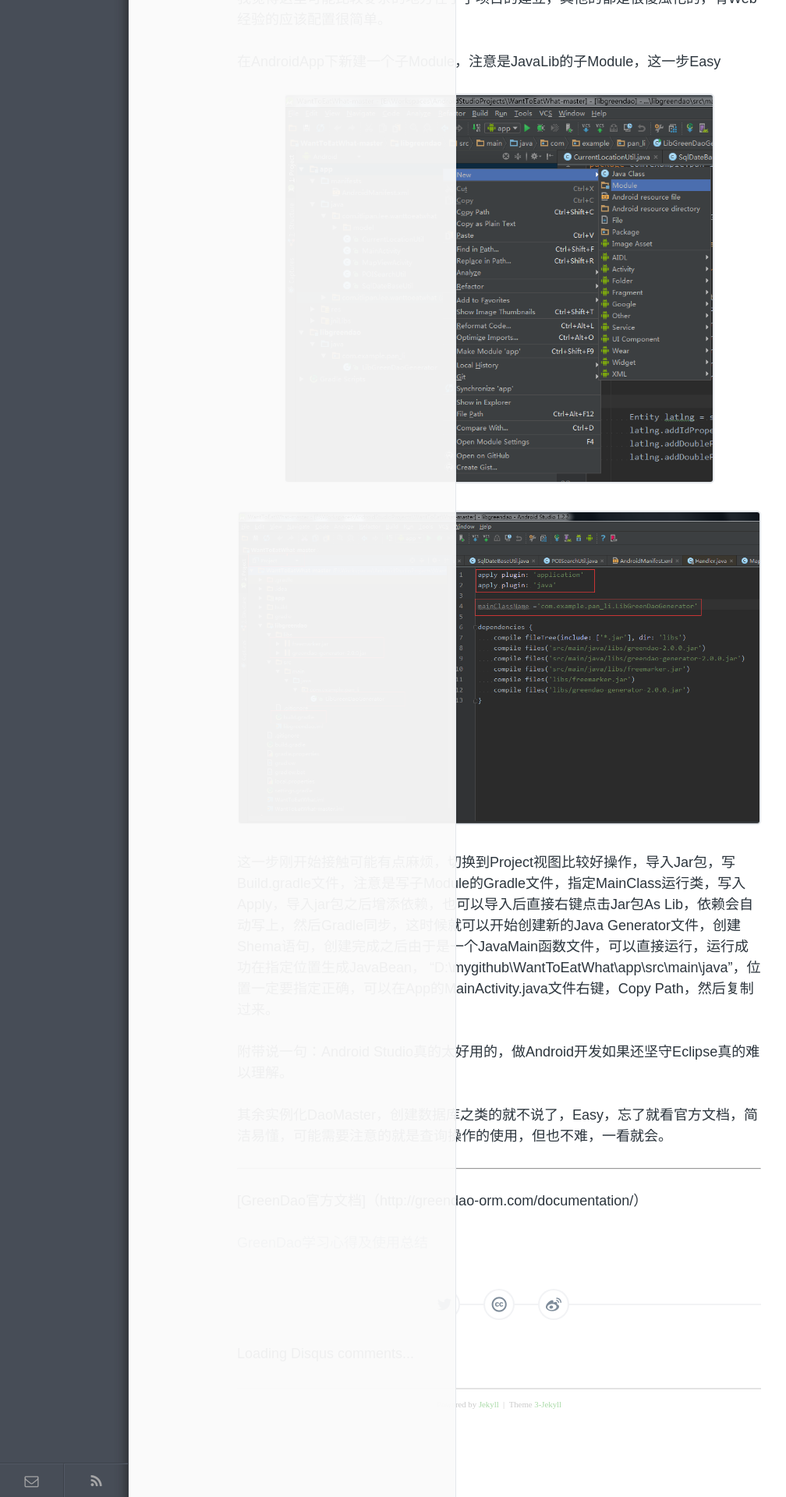
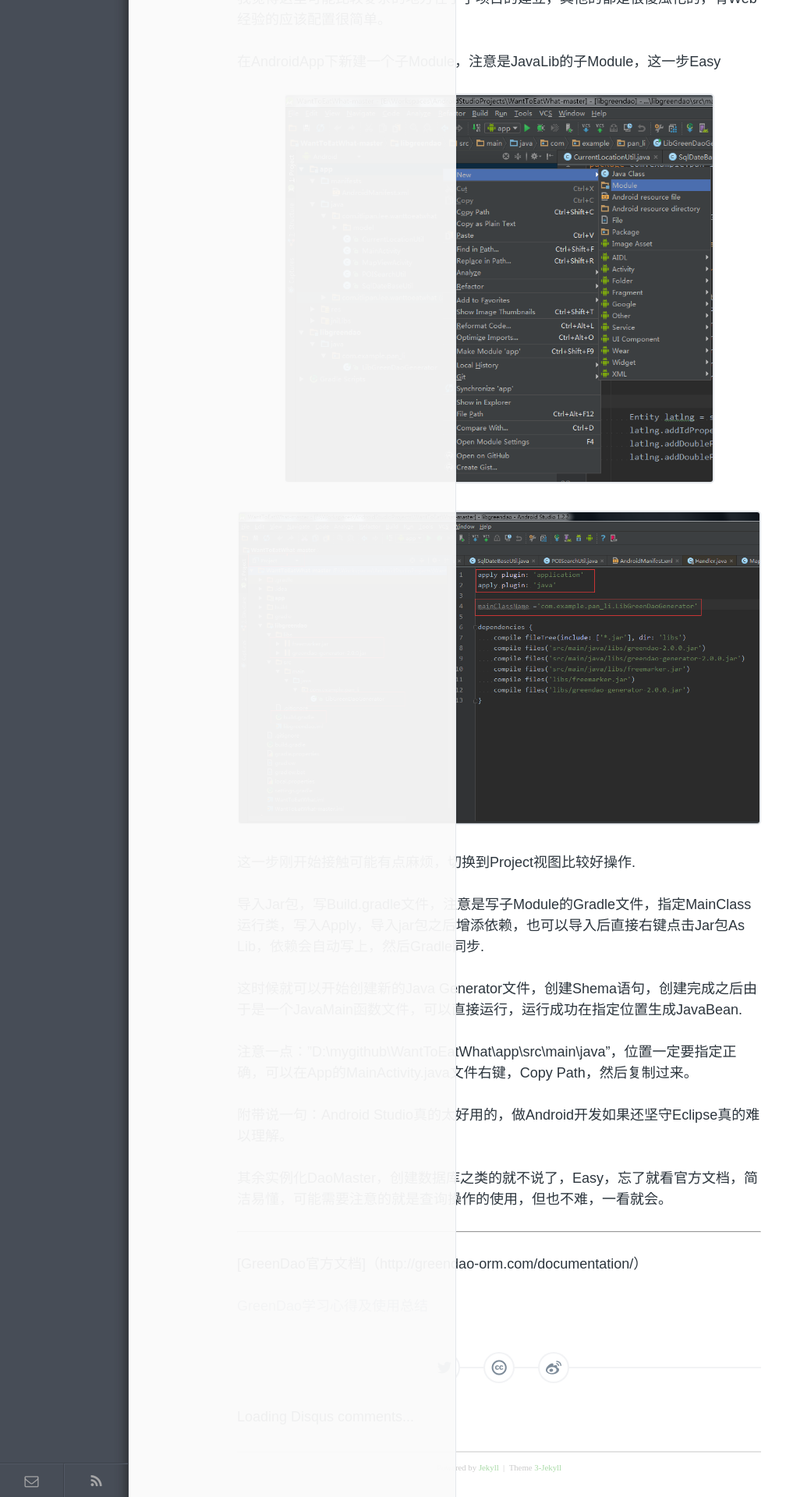
Before and after one commit to enlipan/enlipan.github.io, a Jekyll site: the page built from _posts/2015-8-4-android-green-dao.md, in a window 1280 px wide. Shown: the part 2345-4265 px from the top of the page at 78% size, without its empty margins (0-1008 px from the left). Built offline with Jekyll 4.4.1, drawn with Linux system fonts in a browser that asks for light colours; comment, search, counter and statistics services are not loaded.

Commit message:
modify  greendao

```diff
--- a/_posts/2015-8-4-android-green-dao.md
+++ b/_posts/2015-8-4-android-green-dao.md
@@ -86,7 +86,13 @@
 {:.center}
 ![RunGenerator](/assets/img/20150804/generator.png)
 
-这一步刚开始接触可能有点麻烦，切换到Project视图比较好操作，导入Jar包，写Build.gradle文件，注意是写子Module的Gradle文件，指定MainClass运行类，写入Apply，导入jar包之后增添依赖，也可以导入后直接右键点击Jar包As Lib，依赖会自动写上，然后Gradle同步，这时候就可以开始创建新的Java Generator文件，创建Shema语句，创建完成之后由于是一个JavaMain函数文件，可以直接运行，运行成功在指定位置生成JavaBean， "D:\\mygithub\\WantToEatWhat\\app\\src\\main\\java"，位置一定要指定正确，可以在App的MainActivity.java文件右键，Copy Path，然后复制过来。
+这一步刚开始接触可能有点麻烦，切换到Project视图比较好操作.
+
+导入Jar包，写Build.gradle文件，注意是写子Module的Gradle文件，指定MainClass运行类，写入Apply，导入jar包之后增添依赖，也可以导入后直接右键点击Jar包As Lib，依赖会自动写上，然后Gradle同步.
+
+这时候就可以开始创建新的Java Generator文件，创建Shema语句，创建完成之后由于是一个JavaMain函数文件，可以直接运行，运行成功在指定位置生成JavaBean.
+
+ 注意一点："D:\\mygithub\\WantToEatWhat\\app\\src\\main\\java"，位置一定要指定正确，可以在App的MainActivity.java文件右键，Copy Path，然后复制过来。
 
 附带说一句：Android Studio真的太好用的，做Android开发如果还坚守Eclipse真的难以理解。
 
@@ -94,10 +100,6 @@
 其余实例化DaoMaster，创建数据库之类的就不说了，Easy，忘了就看官方文档，简洁易懂，可能需要注意的就是查询操作的使用，但也不难，一看就会。
 
 
-
-
-
-
 ---
 
 [GreenDao官方文档]（http://greendao-orm.com/documentation/）
```
